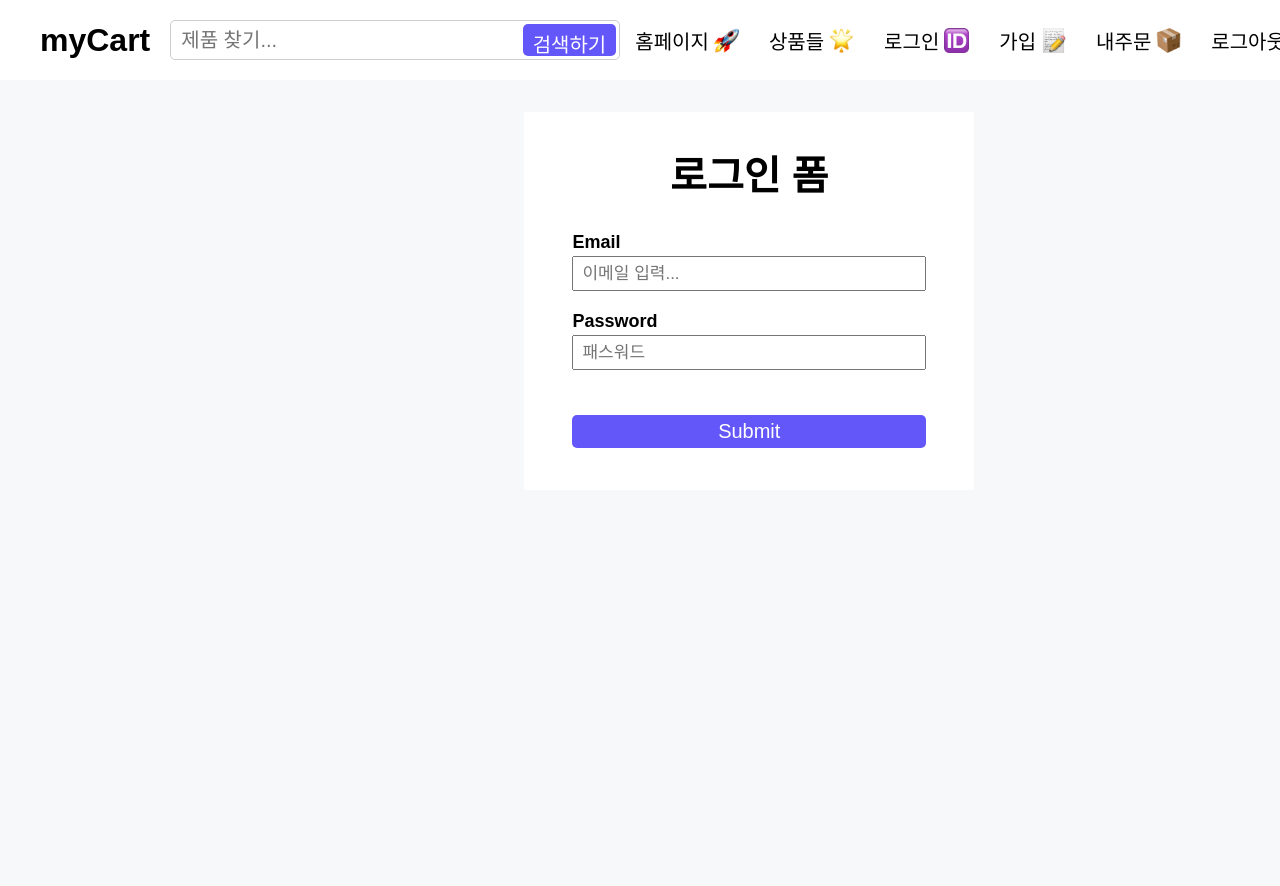
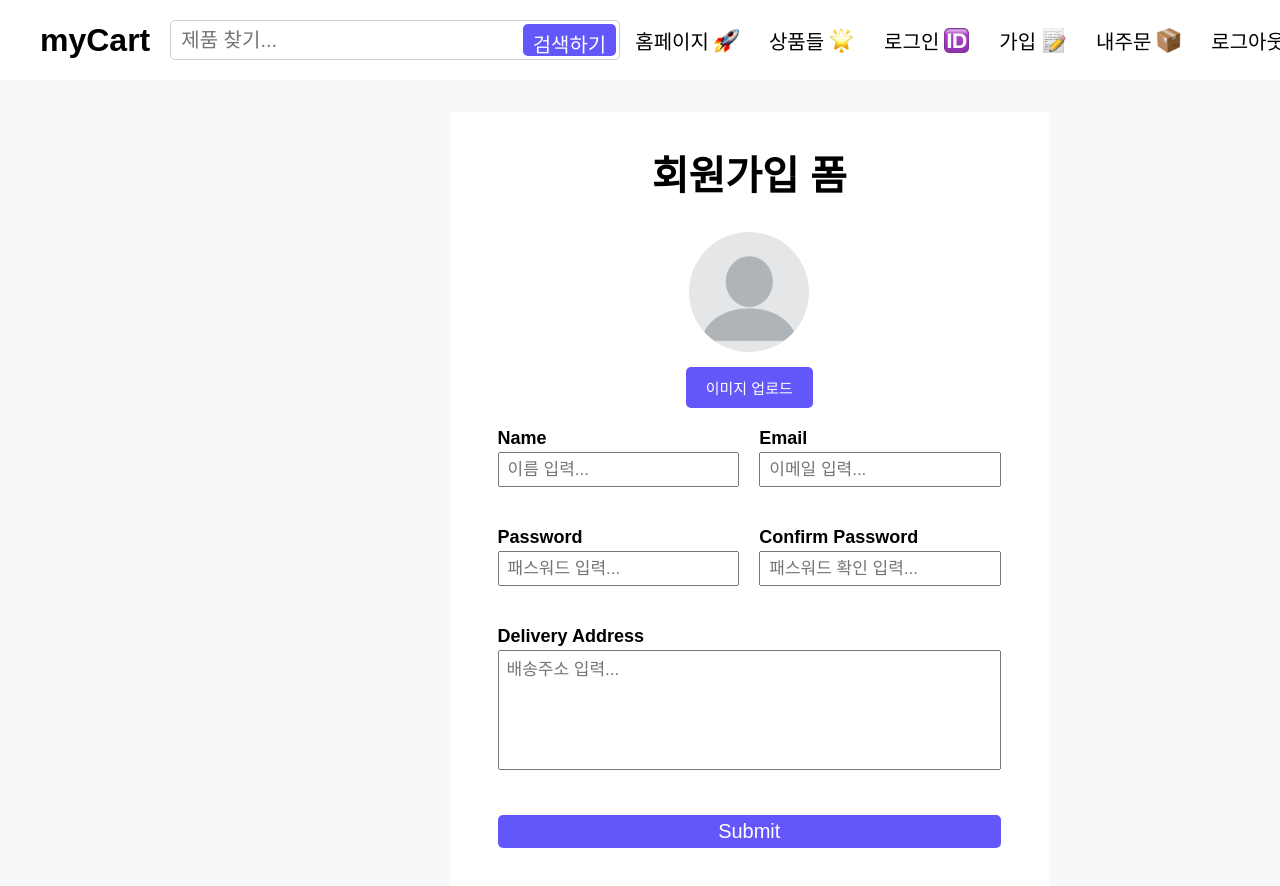
Before and after one commit to MrEom/myCart, a React (Vite) app: page / in a window 1280 px wide. Shown: the top 886 px of the page. Before the commit the page ends 800 px from the top, so only its background shows below. Built offline with nearby package versions, Linux system fonts and the light colour scheme; a web font is replaced by a local one.

Commit message:
회원가입 이미지 업로드

```diff
--- a/src/App.jsx
+++ b/src/App.jsx
@@ -1,5 +1,6 @@
 import "./App.css";
 import LoginPage from "./components/Authentication/LoginPage";
+import SignupPage from "./components/Authentication/SignupPage";
 import CartPage from "./components/Cart/CartPage";
 import HomePage from "./components/Home/Homepage";
 import MyOrderPage from "./components/MyOrder/MyOrderPage";
@@ -17,7 +18,8 @@ const App = () => {
         {/* <SingleProductPage /> */}
         {/* <CartPage /> */}
         {/* <MyOrderPage /> */}
-        <LoginPage />
+        {/* <LoginPage /> */}
+        <SignupPage />
       </main>
     </div>
   );
--- /dev/null
+++ b/src/components/Authentication/SignupPage.css
@@ -0,0 +1,63 @@
+.signup_form {
+  width: 40%;
+}
+
+.image_input_section {
+  display: flex;
+  flex-direction: column;
+  align-items: center;
+}
+
+.image_preview {
+  width: 120px;
+  height: 120px;
+  border-radius: 100%;
+  overflow: hidden;
+  margin-bottom: 15px;
+}
+
+.image_preview img {
+  width: 100%;
+  height: 100%;
+}
+
+.image_input {
+  display: none;
+}
+
+.image_label {
+  display: inline-block;
+  padding: 10px 20px;
+  margin-bottom: 20px;
+  text-align: center;
+  background: #6457f9;
+  color: #fff;
+  font-size: 15px;
+  font-family: inherit;
+  text-transform: Uppercase;
+  font-weight: 500;
+  border-radius: 5px;
+  cursor: pointer;
+  width: fit-content;
+}
+
+.signup_form_input {
+  width: 100%;
+  display: grid;
+  grid-template-columns: 1fr 1fr;
+  gap: 20px;
+}
+
+.signup_textares_section {
+  grid-column: 1/3;
+}
+
+.input_textarea {
+  font-size: 17px;
+  font-weight: 500;
+  font-family: inherit;
+  height: 120px;
+  resize: none;
+  padding: 4px 8px;
+  outline: none;
+}
--- /dev/null
+++ b/src/components/Authentication/SignupPage.jsx
@@ -0,0 +1,146 @@
+import { useForm } from "react-hook-form";
+
+import "./SignupPage.css";
+import user from "../../assets/user.webp";
+import { useState } from "react";
+
+const SignupPage = () => {
+  const [profilePic, setProfilePic] = useState(null);
+  const {
+    register,
+    handleSubmit,
+    formState: { errors },
+    watch,
+  } = useForm();
+
+  const submitData = (formData) => console.log(formData);
+
+  console.log(profilePic);
+
+  return (
+    <section className="align_center form_page">
+      <form
+        className="authentication_form signup_form"
+        onSubmit={handleSubmit(submitData)}
+      >
+        <h2>회원가입 폼</h2>
+
+        <div className="image_input_section">
+          <div className="image_preview">
+            <img src={profilePic ? URL.createObjectURL(profilePic) : user} />
+          </div>
+          <label htmlFor="file-ip-1" className="image_label">
+            이미지 업로드
+          </label>
+          <input
+            type="file"
+            onChange={(e) => setProfilePic(e.target.files[0])}
+            id="file-ip-1"
+            className="image_input"
+          />
+        </div>
+
+        {/* Form Inputs */}
+        <div className="form_inputs signup_form_input">
+          <div>
+            <label htmlFor="name">Name</label>
+            <input
+              id="name"
+              className="form_text_input"
+              type="text"
+              placeholder="이름 입력..."
+              {...register("name", {
+                required: "이름을 입력해주세요.",
+                minLength: { value: 2, message: "이름은 최소 2자 이상" },
+                maxLength: { value: 10, message: "이름은 최대 10자 이하" },
+              })}
+            />
+            {errors.name && (
+              <em className="form_error">{errors.name.message}</em>
+            )}
+          </div>
+
+          <div>
+            <label htmlFor="email">Email</label>
+            <input
+              id="email"
+              className="form_text_input"
+              type="email"
+              placeholder="이메일 입력..."
+              {...register("email", {
+                required: "이메일을 입력해주세요.",
+                pattern: {
+                  value: /^\w+([\.-]?\w+)*@\w+([\.-]?\w+)*(\.\w{2,3})+$/,
+                  message: "올바른 이메일 주소를 입력하세요.",
+                },
+              })}
+            />
+            {errors.email && (
+              <em className="form_error">{errors.email.message}</em>
+            )}
+          </div>
+
+          <div>
+            <label htmlFor="password">Password</label>
+            <input
+              id="password"
+              className="form_text_input"
+              type="password"
+              placeholder="패스워드 입력..."
+              {...register("password", {
+                required: "패스워드를 입력해주세요.",
+                minLength: { value: 4, message: "패스워드는 최소 4자 이상." },
+              })}
+            />
+            {errors.password && (
+              <em className="form_error">{errors.password.message}</em>
+            )}
+          </div>
+
+          <div>
+            <label htmlFor="cpassword">Confirm Password</label>
+            <input
+              id="cpassword"
+              className="form_text_input"
+              type="password"
+              placeholder="패스워드 확인 입력..."
+              {...register("confirmPassword", {
+                required: true,
+                validate: (value) => {
+                  if (watch("password") != value) {
+                    return "패스워드가 맞지 않습니다.";
+                  }
+                },
+              })}
+            />
+            {errors.confirmPassword && (
+              <em className="form_error">{errors.confirmPassword.message}</em>
+            )}
+          </div>
+
+          <div className="signup_textares_section">
+            <label htmlFor="address">Delivery Address</label>
+            <textarea
+              id="address"
+              className="input_textarea"
+              placeholder="배송주소 입력..."
+              {...register("deliveryAddress", {
+                required: "배송주소를 입력해주세요.",
+                minLength: { value: 10, message: "배송주소는 최소 10자 이상." },
+              })}
+            />
+            {errors.deliveryAddress && (
+              <em className="form_error">{errors.deliveryAddress.message}</em>
+            )}
+          </div>
+        </div>
+
+        <button className="search_button form_submit" type="submit">
+          Submit
+        </button>
+      </form>
+    </section>
+  );
+};
+
+export default SignupPage;
```
